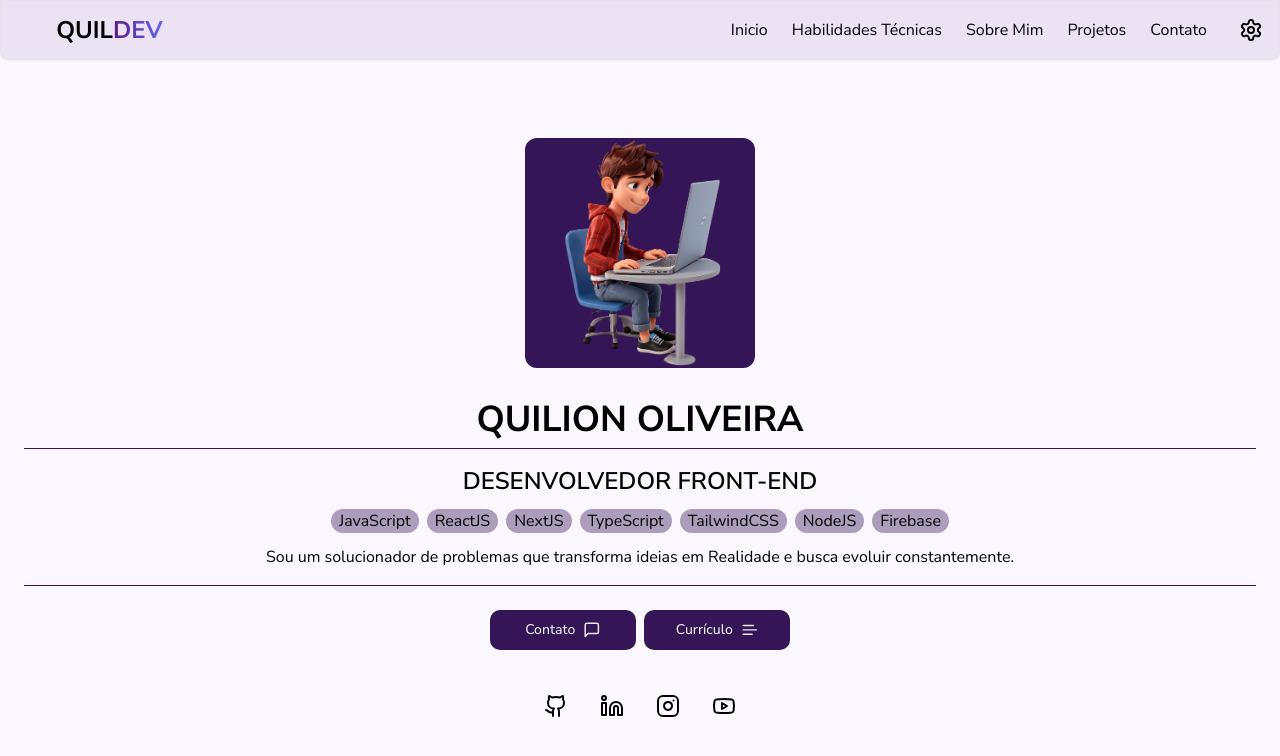
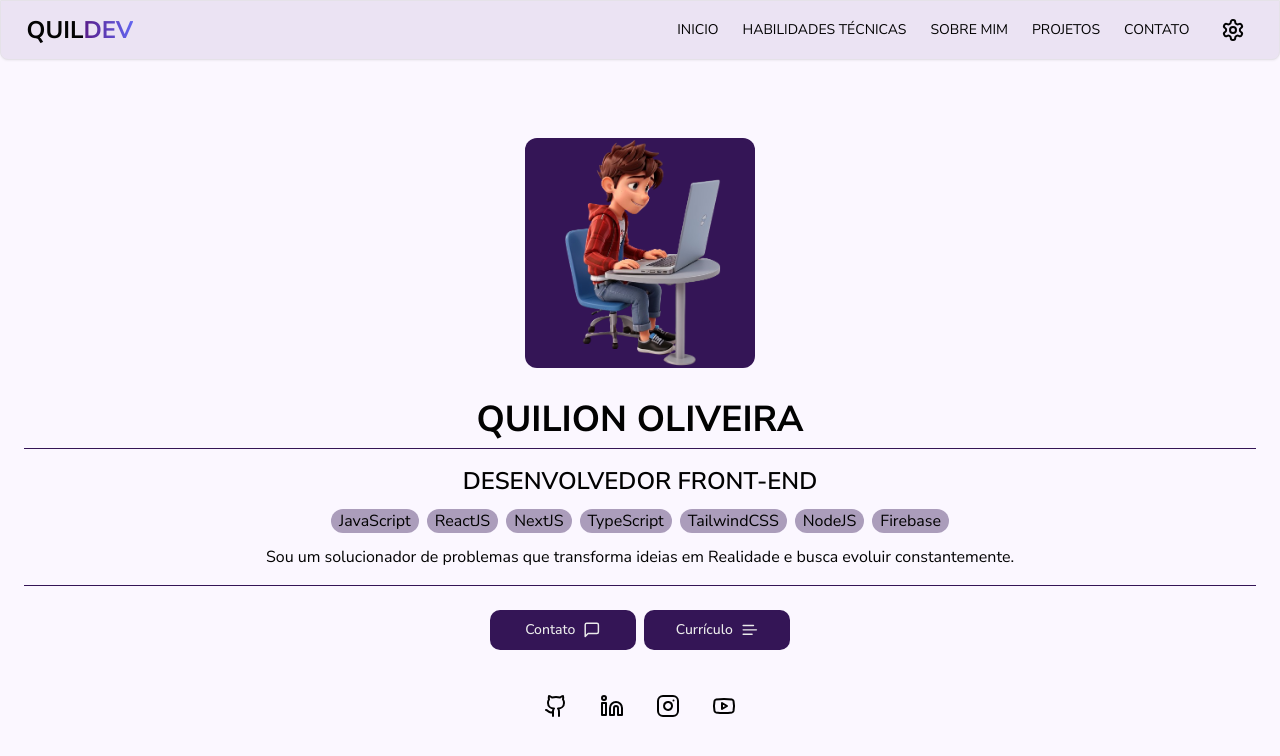
Before and after one commit to QuiLion7/quildev, a Next.js app: page / in a window 1280 px wide. Shown: the top 756 px of the page. Built offline with nearby package versions, Linux system fonts and the light colour scheme.

Commit message:
style: adjust size and display styles of header

```diff
--- a/src/components/header.tsx
+++ b/src/components/header.tsx
@@ -31,7 +31,7 @@ export default function Header() {
   return (
     <div className="h-full w-full">
       <nav className="flex md:hidden">
-        <Card className="flex h-[50px] w-full items-center justify-between p-2">
+        <Card className="flex h-[50px] w-full items-center justify-between px-[2%]">
           <Sheet open={isOpen} onOpenChange={setIsOpen}>
             <SheetTrigger asChild>
               <Button size="icon" variant="outline" onClick={handleOpen}>
@@ -63,7 +63,7 @@ export default function Header() {
                 <Separator />
               </div>
 
-              <div className="mt-4 flex flex-col gap-2">
+              <nav className="mt-4 flex flex-col gap-2">
                 {navigationLinks.map((link, index) => (
                   <SheetClose asChild key={index}>
                     <Link href={link.path} onClick={handleClose}>
@@ -85,7 +85,7 @@ export default function Header() {
                     </div>
                   </div>
                 </SheetClose>
-              </div>
+              </nav>
             </SheetContent>
           </Sheet>
 
@@ -100,11 +100,8 @@ export default function Header() {
         </Card>
       </nav>
 
-      <nav className="hidden h-[60px] items-center justify-center gap-2 rounded-b-sm border bg-card p-[0.5rem] text-card-foreground shadow-sm md:flex">
-        <Link
-          href="/"
-          className="flex h-full w-[20%] items-center  justify-center"
-        >
+      <nav className="hidden h-[60px] items-center justify-center gap-2 rounded-b-sm border bg-card p-[0.5rem] px-[2%] text-card-foreground shadow-sm md:flex">
+        <Link href="/" className="flex h-full items-center  justify-center">
           <h1 className="md:text-1xl text-lg font-bold lg:text-2xl">
             QUIL
             <span className="bg-gradient-to-r from-purple-900 to-indigo-500 bg-clip-text text-transparent">
@@ -113,7 +110,7 @@ export default function Header() {
           </h1>
         </Link>
 
-        <ul className="text-md p2-1 flex h-full w-full items-center justify-end gap-2 pr-2">
+        <ul className="p2-1 flex h-full w-full items-center justify-end gap-2 pr-2 text-sm uppercase">
           {navigationLinks.map((link, index) => (
             <li
               key={index}
@@ -125,7 +122,9 @@ export default function Header() {
               onMouseEnter={() => setActiveLink(link.path)}
               onMouseLeave={() => setActiveLink(null)}
             >
-              <Link href={link.path}>{link.label}</Link>
+              <Link href={link.path} className="">
+                {link.label}
+              </Link>
             </li>
           ))}
         </ul>
```
